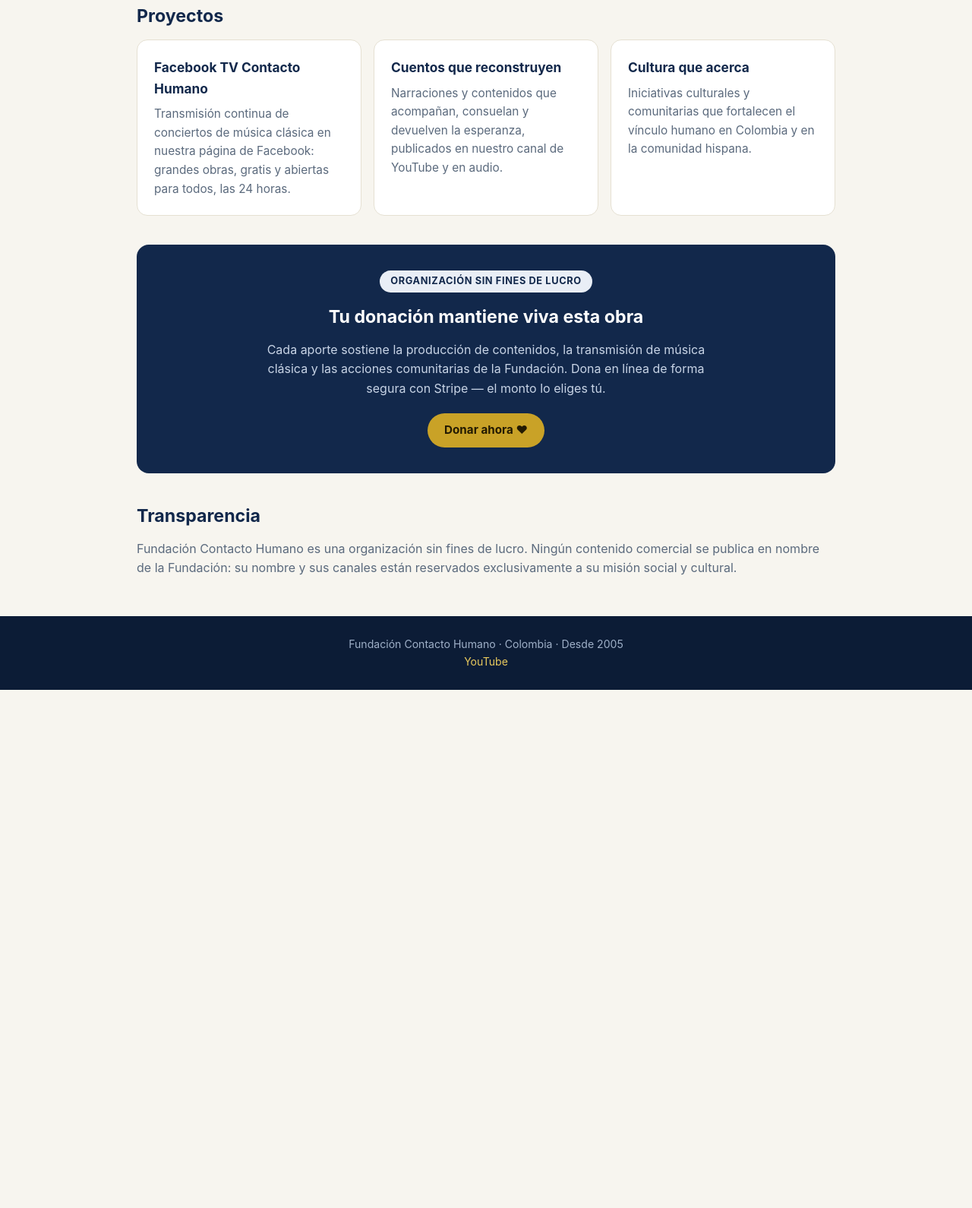
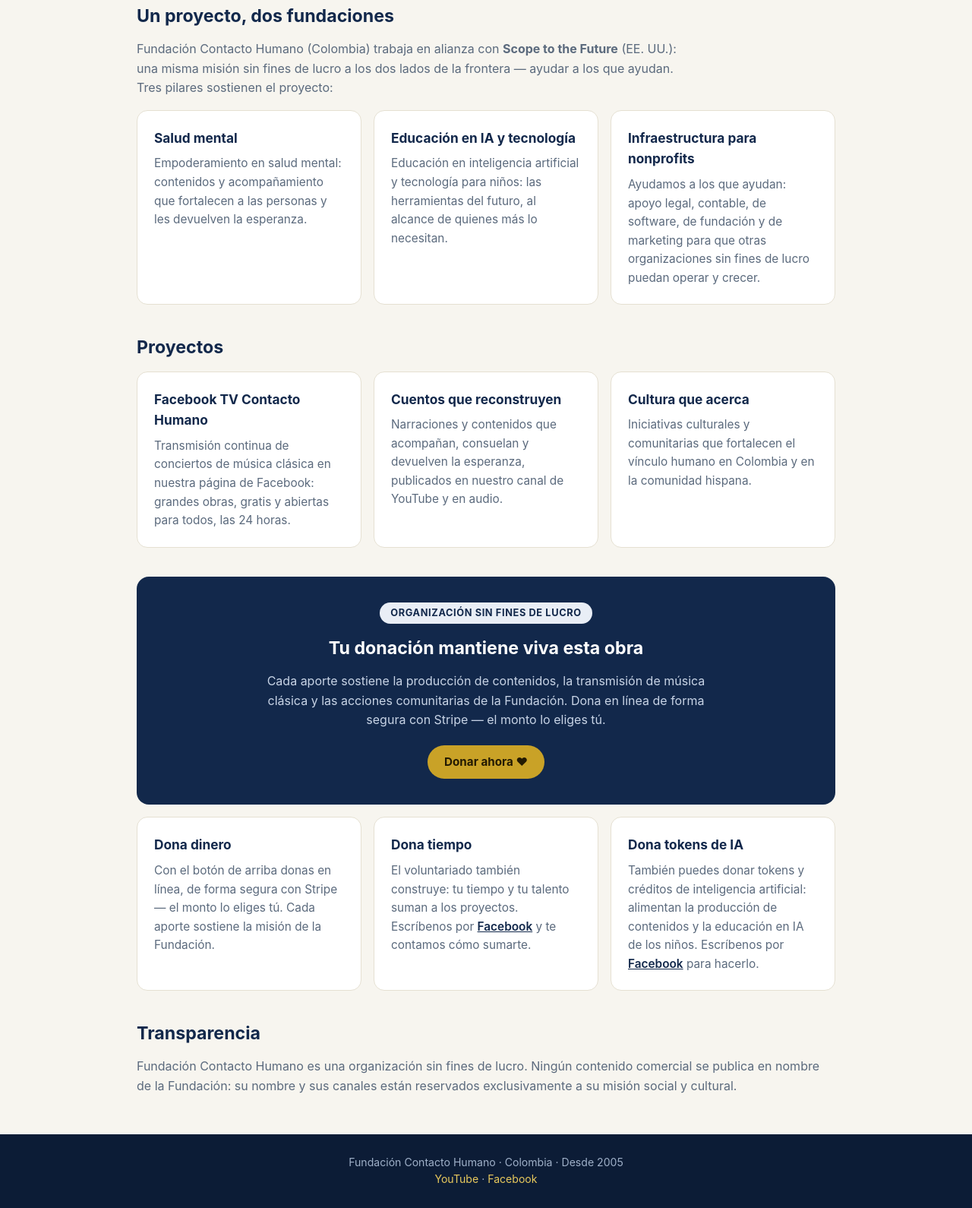
Before and after one commit to Aydea0260/fundacion-contacto-humano, a plain HTML site: page index.html in a window 1280 px wide. Shown: the part 743-2333 px from the top of the page at 76% size. Before the commit the page ends 1651 px from the top, so only its background shows below. Drawn offline with Linux system fonts and the light colour scheme.

Commit message:
Proyecto completo: alianza y 3 pilares, donaciones en 3 vias (dinero/tiempo/tokens IA) y enlace de Facebook

```diff
--- a/index.html
+++ b/index.html
@@ -55,6 +55,25 @@
 </div>
 
 <main>
+    <section id="alianza">
+    <h2>Un proyecto, dos fundaciones</h2>
+    <p style="color:var(--muted); max-width:720px">Fundación Contacto Humano (Colombia) trabaja en alianza con <strong>Scope to the Future</strong> (EE. UU.): una misma misión sin fines de lucro a los dos lados de la frontera — ayudar a los que ayudan. Tres pilares sostienen el proyecto:</p>
+    <div class="cards" style="margin-top:16px">
+      <div class="card">
+        <h3>Salud mental</h3>
+        <p>Empoderamiento en salud mental: contenidos y acompañamiento que fortalecen a las personas y les devuelven la esperanza.</p>
+      </div>
+      <div class="card">
+        <h3>Educación en IA y tecnología</h3>
+        <p>Educación en inteligencia artificial y tecnología para niños: las herramientas del futuro, al alcance de quienes más lo necesitan.</p>
+      </div>
+      <div class="card">
+        <h3>Infraestructura para nonprofits</h3>
+        <p>Ayudamos a los que ayudan: apoyo legal, contable, de software, de fundación y de marketing para que otras organizaciones sin fines de lucro puedan operar y crecer.</p>
+      </div>
+    </div>
+  </section>
+
   <section id="proyectos">
     <h2>Proyectos</h2>
     <div class="cards">
@@ -80,6 +99,20 @@
       <p>Cada aporte sostiene la producción de contenidos, la transmisión de música clásica y las acciones comunitarias de la Fundación. Dona en línea de forma segura con Stripe — el monto lo eliges tú.</p>
       <a class="btn-donate" href="https://buy.stripe.com/6oU28s2wp1nZfm3aCceAg0b" target="_blank" rel="noopener">Donar ahora ❤</a>
     </div>
+    <div class="cards" style="margin-top:16px">
+      <div class="card">
+        <h3>Dona dinero</h3>
+        <p>Con el botón de arriba donas en línea, de forma segura con Stripe — el monto lo eliges tú. Cada aporte sostiene la misión de la Fundación.</p>
+      </div>
+      <div class="card">
+        <h3>Dona tiempo</h3>
+        <p>El voluntariado también construye: tu tiempo y tu talento suman a los proyectos. Escríbenos por <a href="https://www.facebook.com/216997201763110" target="_blank" rel="noopener" style="color:var(--navy); font-weight:600">Facebook</a> y te contamos cómo sumarte.</p>
+      </div>
+      <div class="card">
+        <h3>Dona tokens de IA</h3>
+        <p>También puedes donar tokens y créditos de inteligencia artificial: alimentan la producción de contenidos y la educación en IA de los niños. Escríbenos por <a href="https://www.facebook.com/216997201763110" target="_blank" rel="noopener" style="color:var(--navy); font-weight:600">Facebook</a> para hacerlo.</p>
+      </div>
+    </div>
   </section>
 
   <section>
@@ -91,6 +124,7 @@
 <footer>
   Fundación Contacto Humano · Colombia · Desde 2005<br>
   <a href="https://www.youtube.com/@fundacioncontactohumano" target="_blank" rel="noopener">YouTube</a>
+  · <a href="https://www.facebook.com/216997201763110" target="_blank" rel="noopener">Facebook</a>
 </footer>
 </body>
 </html>
```
